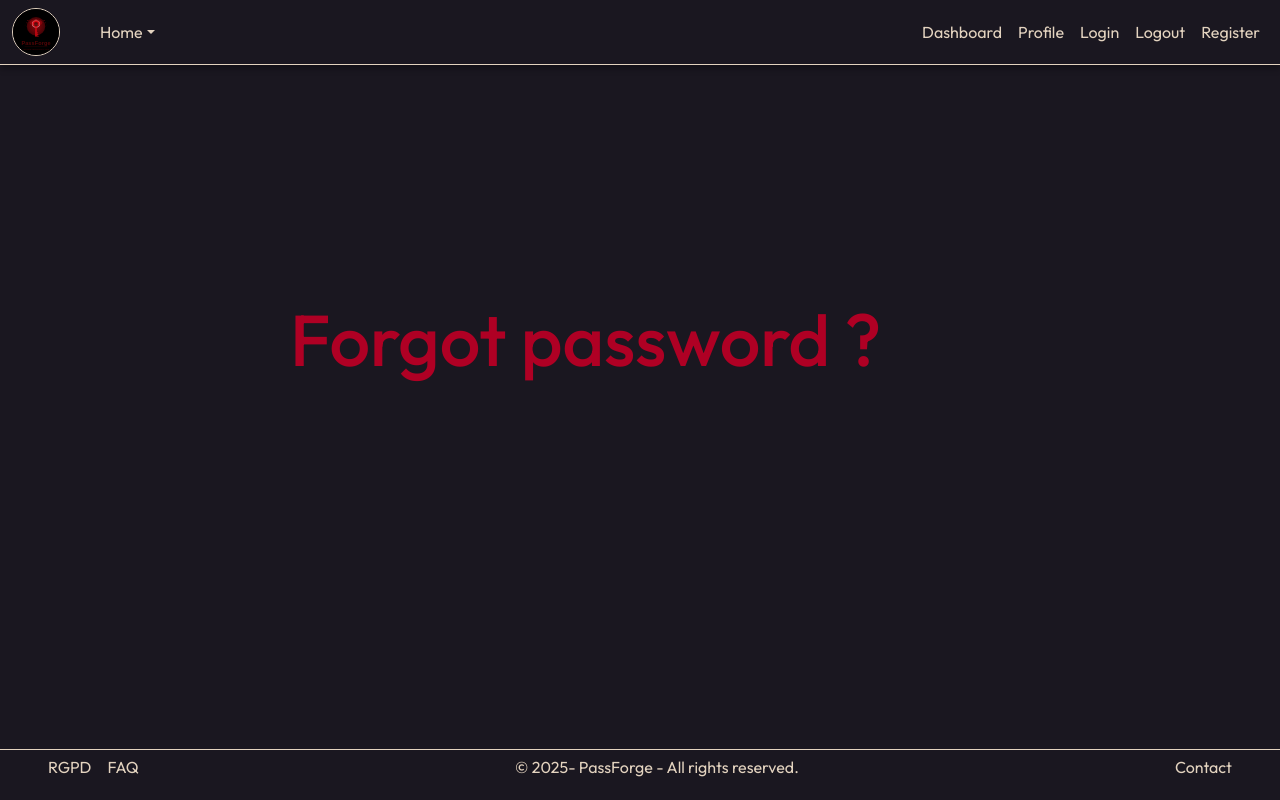
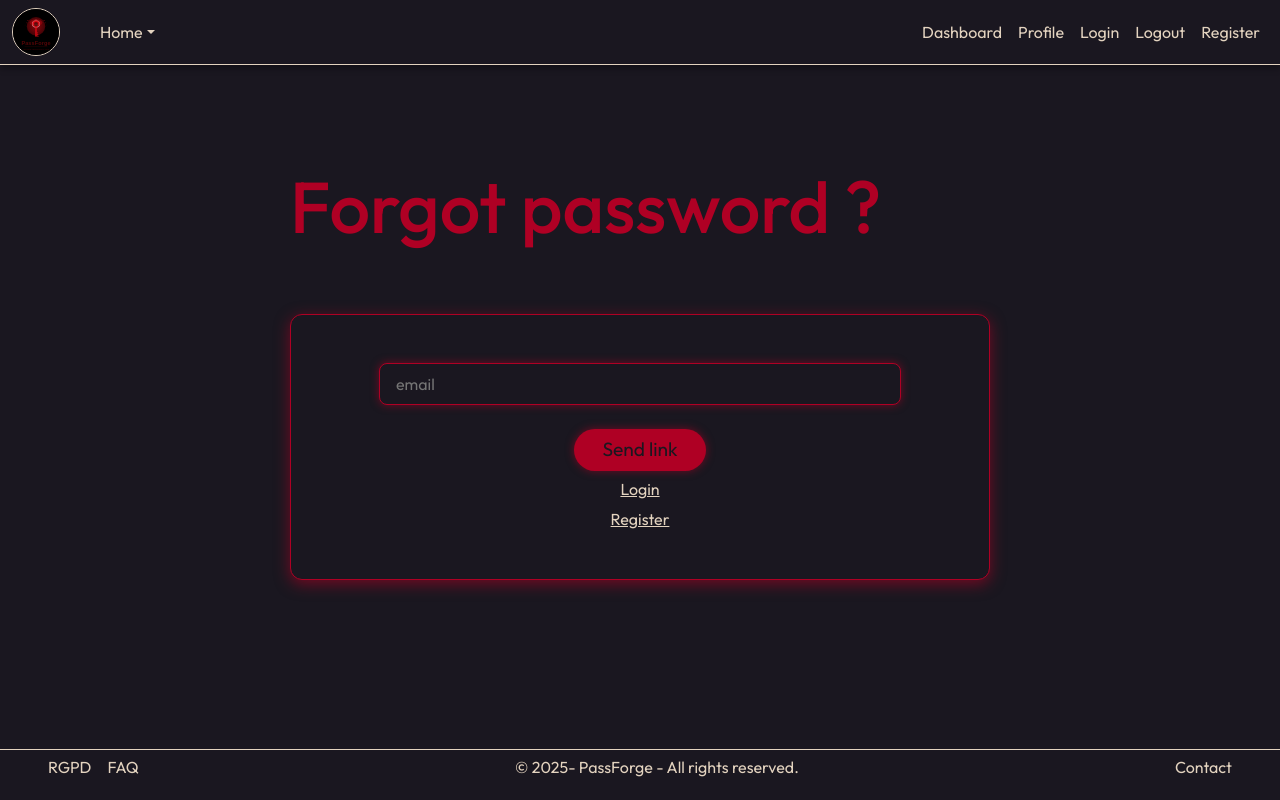
Before and after one commit to PassForgeTHP/React_Passforge, a React (Vite) app: page /forgot-password in a window 1280 px wide. Built offline with nearby package versions, Linux system fonts and the light colour scheme.

Commit message:
adding form for forgotten password + create ResetPassword file

```diff
--- a/src/pages/ForgotPassword.jsx
+++ b/src/pages/ForgotPassword.jsx
@@ -1,10 +1,51 @@
+import { useState } from "react";
+import { Link } from "react-router-dom";
+
 const ForgotPassword = () => {
+  const [email, setEmail] = useState("");
+  const [message, setMessage] = useState("");
+
+  const handleSubmit = async (e) => {
+    e.preventDefault();
+
+    try {
+      const response = await fetch("http://localhost:3000/users/password", {
+        method: "POST",
+        headers: { "Content-Type": "application/json" },
+        body: JSON.stringify({ user: { email } }),
+      });
+
+      if (response.ok) {
+        setMessage("An Email to reset your password has been send !");
+      } else {
+        setMessage("No email found.");
+      }
+    } catch (error) {
+      console.error(error);
+      setMessage("An error has occurred.");
+    }
+  };
+
   return (
     <div className="container">
       <div className="form-card">
         <h1 className="title">Forgot password ?</h1>
 
         <div>
+          <form onSubmit={handleSubmit}>
+            <input
+              type="email"
+              placeholder="email"
+              value={email}
+              onChange={(e) => setEmail(e.target.value)}
+            />
+            <div className="form-actions">
+              <button type="submit">Send link</button>
+              <Link to="/login" className="form-link">Login</Link>
+              <Link to="/register" className="form-link">Register</Link>
+            </div>
+          </form>
+          {message && <p>{message}</p>}
         </div>
       </div>
     </div>
--- a/src/pages/Login.jsx
+++ b/src/pages/Login.jsx
@@ -42,7 +42,7 @@ function Login() {
 
             <div className="form-group">
               <label htmlFor="password">Password</label>
-              <input value={password} onChange={(e) => setPassword(e.target.value)} type="password"/>
+              <input value={password} onChange={(e) => setPassword(e.target.value)} type="password" placeholder="password"/>
             </div>
             <div className="form-actions">
               <button type="submit">Login</button>
```
Also changed, not shown: src/pages/ResetPassword.jsx (added).
